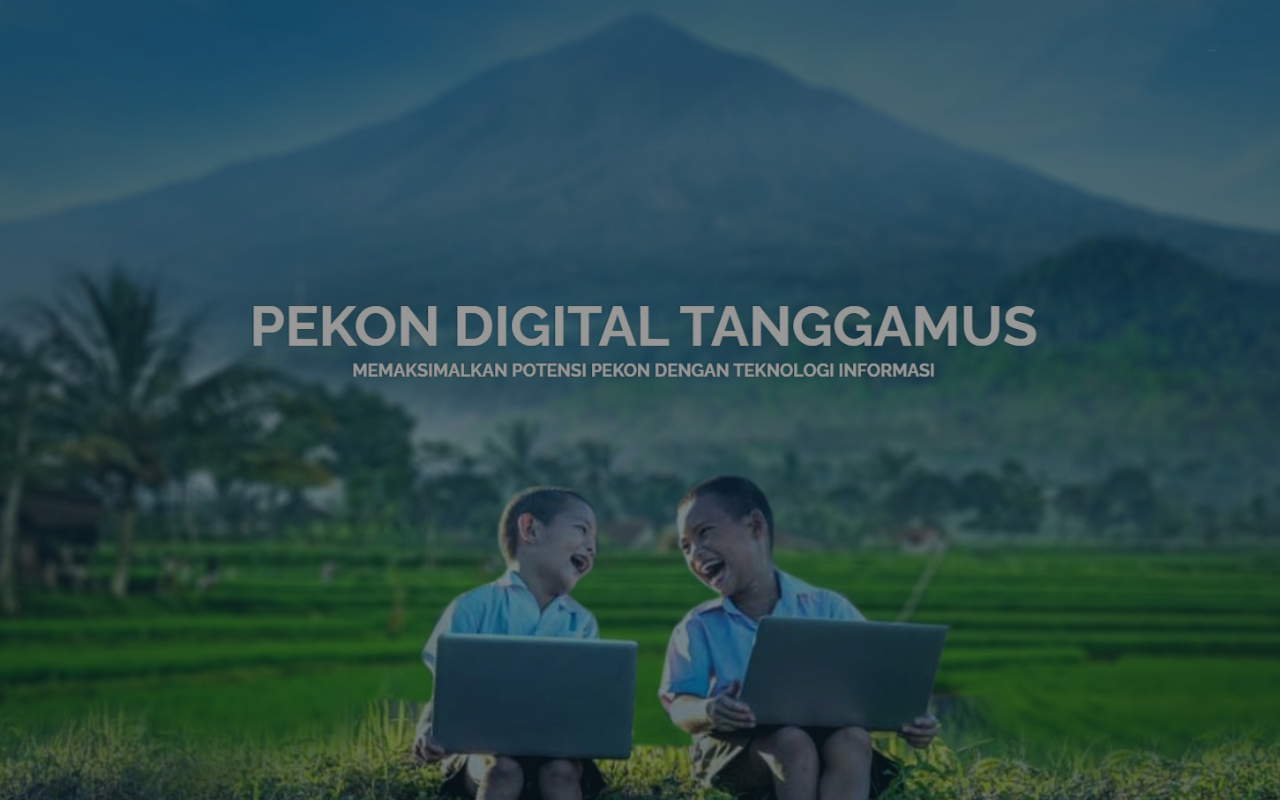
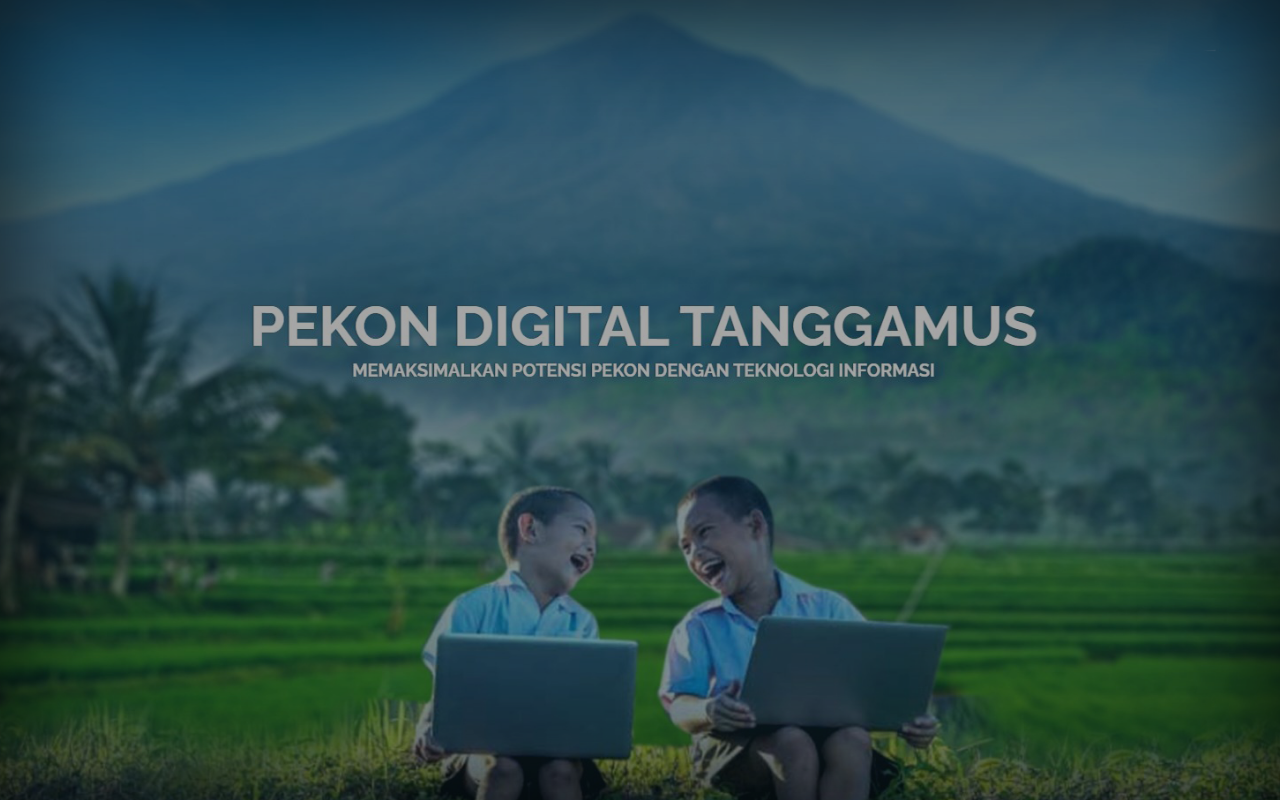
Before and after one commit to astonialam/pekondigital, a plain HTML site: page index.html in a window 1280 px wide. Drawn offline with Linux system fonts and the light colour scheme.

Commit message:
Update index.html

```diff
--- a/index.html
+++ b/index.html
@@ -4,6 +4,7 @@
     <meta charset="UTF-8">
     <title>Pekon Digital</title>
     <meta name="viewport" content="width=device-width, initial-scale=1.0">
+
     <style>
         * {
             margin: 0;
@@ -13,39 +14,52 @@
         }
 
         body {
+            min-height: 100vh;
+            position: relative;
+            background: url("pdt.jpg") center / cover no-repeat;
+            overflow: hidden;
+        }
+
+        /* SHADOW / VIGNETTE */
+        body::after {
+            content: "";
+            position: absolute;
+            inset: 0;
+            box-shadow: inset 0 0 120px rgba(0,0,0,0.75);
+            z-index: 1;
+        }
+
+        /* OVERLAY */
+        .overlay {
+            position: absolute;
+            inset: 0;
+            background: rgba(0, 0, 0, 0.35);
+            z-index: 2;
+        }
+
+        /* CONTENT */
+        .content {
+            position: relative;
+            z-index: 3;
             height: 100vh;
-            background-image: url("pdt.jpg");
-            background-size: cover;
-            background-position: center;
-            background-repeat: no-repeat;
+            display: flex;
             align-items: center;
             justify-content: center;
-        }
-
-        .overlay {
-            background: rgba(0, 0, 0, 0.4);
-            width: 100%;
-            height: 100%;
-            position: absolute;
-            top: 0;
-            left: 0;
-        }
-
-        .content {
-            position: relative;
+            flex-direction: column;
             color: #fff;
             text-align: center;
-            z-index: 2;
         }
 
         .content h1 {
             font-size: 3rem;
             margin-bottom: 10px;
+            text-shadow: 0 4px 15px rgba(0,0,0,0.8);
         }
 
         .content p {
             font-size: 1.2rem;
-            opacity: 0.9;
+            opacity: 0.95;
+            text-shadow: 0 2px 10px rgba(0,0,0,0.7);
         }
     </style>
 </head>
```
